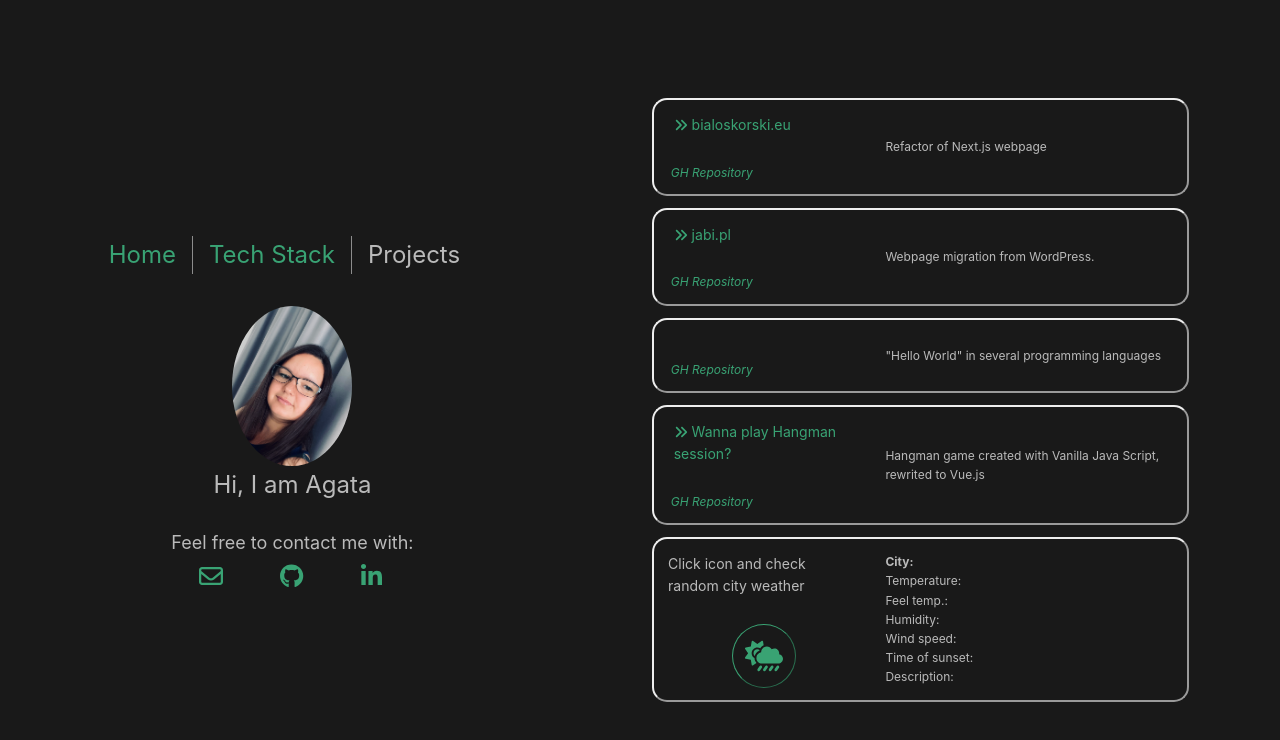
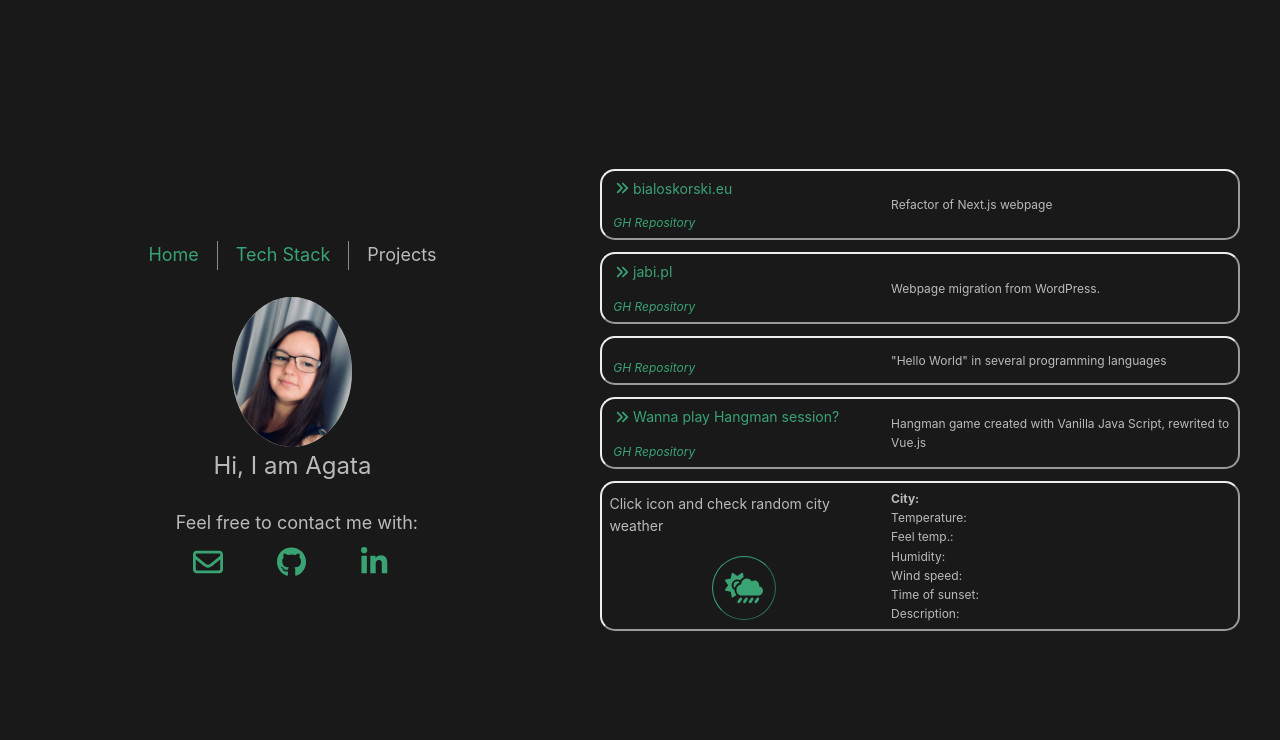
Before and after one commit to AgataBialoskorska/vuePortfolio, a Vue app: page /projects in a window 1280 px wide. Shown: the top 740 px of the page. Built offline with nearby package versions, Linux system fonts and the light colour scheme; no server answers.

Commit message:
last fixes

```diff
--- a/src/components/GameHangman.vue
+++ b/src/components/GameHangman.vue
@@ -194,7 +194,7 @@
 		padding: 1vmin;
 		margin: 10px auto;
 	}
-	@media (max-width: 1280px) and (orientation: portrait) {
+	@media (max-width: 1280px) {
 		.gameHangman {
 			width: 70vmin;
 			margin: auto;
--- a/src/components/TemplateProjects.vue
+++ b/src/components/TemplateProjects.vue
@@ -19,7 +19,7 @@
 		grid-template-areas:
 			'title right'
 			'left right';
-		grid-template-columns: 0.7fr 1fr;
+		grid-template-columns: 0.8fr 1fr;
 		border: 2px outset;
 		border-radius: 15px;
 		transform: scale(1);
@@ -35,7 +35,7 @@
 	.window > * {
 		display: flex;
 		align-items: center;
-		padding: 1em;
+		padding: 0.5em;
 	}
 
 	.window > h3 {
@@ -49,4 +49,9 @@
 	.window > p {
 		grid-area: right;
 	}
+	@media (max-width: 1280px) {
+		.window {
+			width: 80vmin;
+		}
+	}
 </style>
--- a/src/views/Contact.vue
+++ b/src/views/Contact.vue
@@ -34,7 +34,7 @@
 		</a>
 
 		<a
-			href="https://www.linkedin.com/in/agata-bia%C5%82osk%C3%B3rska-b77b73134"
+			href="https://www.linkedin.com/in/agatabialoskorska"
 			target="_blank"
 			rel="noopener"
 			@mouseenter="aHover"
@@ -57,7 +57,7 @@
 		padding: 0 0.5em;
 	}
 
-	@media (max-width: 1280px) and (orientation: portrait) {
+	@media (max-width: 1280px) {
 		h2 {
 			padding-left: 0.5em;
 		}
--- a/src/views/Navigation.vue
+++ b/src/views/Navigation.vue
@@ -11,9 +11,9 @@
 <style scoped>
 	nav {
 		width: 100%;
-		font-size: 1rem;
+		font-size: 1.5em;
 		text-align: center;
-		padding: 2rem 0;
+		padding: 1.5em 0;
 	}
 
 	nav a.router-link-exact-active {
@@ -26,7 +26,7 @@
 
 	nav a {
 		display: inline-block;
-		padding: 0 1rem;
+		padding: 0 1em;
 		border-left: 1px solid var(--borders);
 	}
 
@@ -35,8 +35,7 @@
 	}
 	@media (max-width: 1280px) {
 		nav {
-			margin-left: -1rem;
-			font-size: 1.5rem;
+			font-size: 1.5em;
 		}
 	}
 </style>
--- a/src/views/View-Home.vue
+++ b/src/views/View-Home.vue
@@ -21,7 +21,7 @@
 	h2 {
 		padding-bottom: 0.5em;
 	}
-	@media (max-width: 1280px) and (orientation: portrait) {
+	@media (max-width: 1280px) {
 		.home {
 			margin: 3vmin auto;
 			max-width: 70%;
--- a/src/views/View-Stack.vue
+++ b/src/views/View-Stack.vue
@@ -25,7 +25,7 @@
 		color: var(--green);
 		margin: 0.5em 1em;
 	}
-	@media (max-width: 1280px) and (orientation: portrait) {
+	@media (max-width: 1280px) {
 		.gridStack {
 			max-width: 80%;
 			margin-top: 2vh;
```
Also changed, not shown: src/components/img/agataCV.jpeg.
